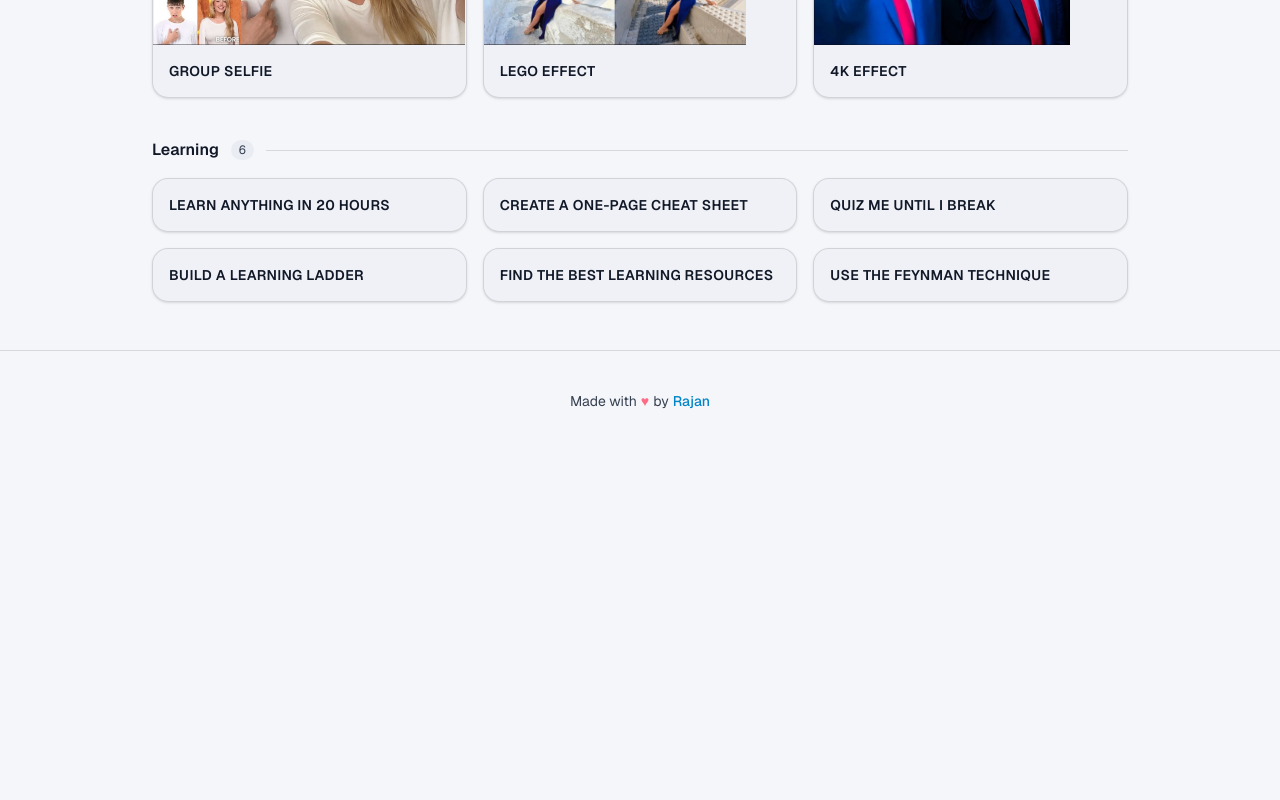
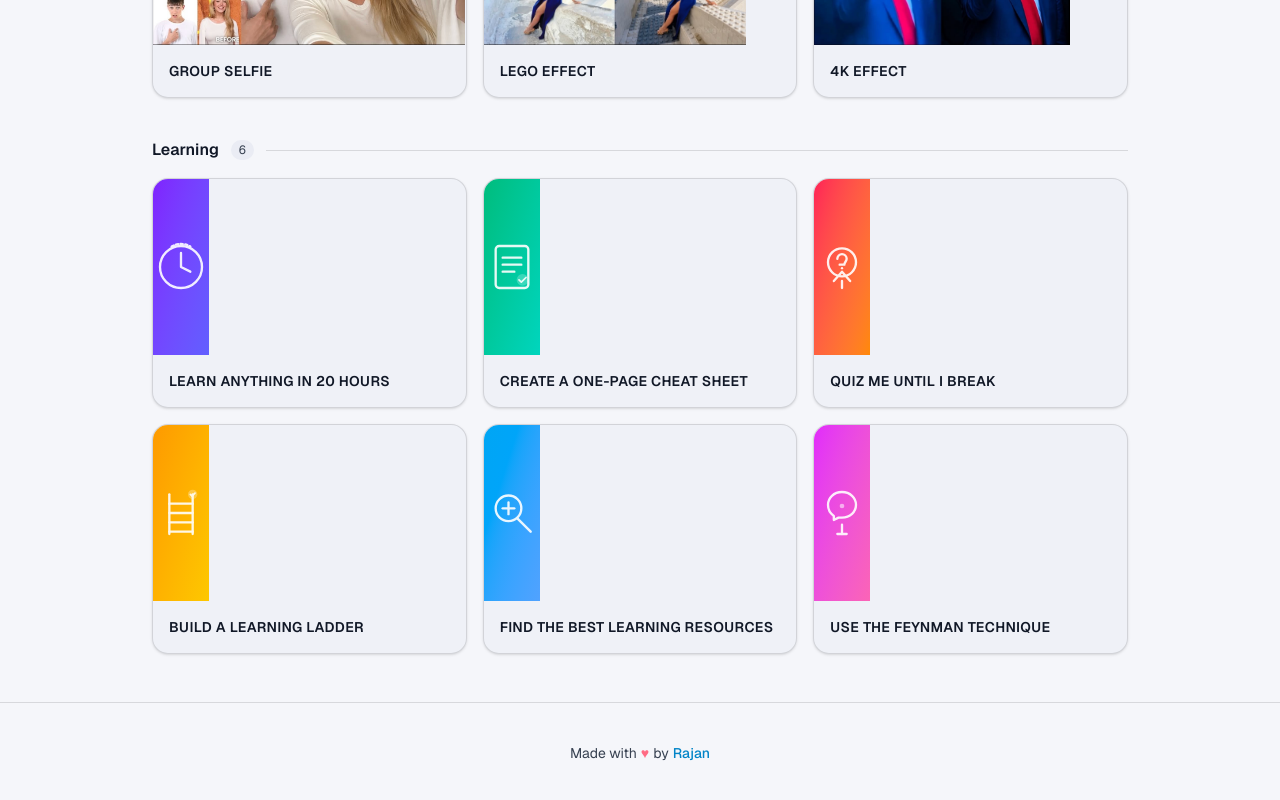
Before and after one commit to rznmgr630/learnwithrajan, a Next.js app: page /learn/ai-prompts in a window 1280 px wide. Shown: the part 692-1492 px from the top of the page. Before the commit the page ends 1143 px from the top, so only its background shows below. Built offline with nearby package versions, Linux system fonts and the light colour scheme.

Commit message:
feat(ai-prompts): add illustrated visuals for learning prompt cards

```diff
--- a/components/learn/AIPrompts.tsx
+++ b/components/learn/AIPrompts.tsx
@@ -2,6 +2,7 @@
 
 import Image from "next/image";
 import { useState } from "react";
+import type React from "react";
 
 interface PromptItem {
   id: number;
@@ -116,6 +117,81 @@ const PROMPTS: PromptItem[] = [
 
 const CATEGORIES = Array.from(new Set(PROMPTS.map((p) => p.category)));
 
+const PROMPT_VISUALS: Record<string, { gradient: string; icon: React.ReactNode }> = {
+  "LEARN ANYTHING IN 20 HOURS": {
+    gradient: "from-violet-600 to-indigo-500",
+    icon: (
+      <svg viewBox="0 0 48 48" fill="none" className="h-14 w-14 opacity-90" stroke="white" strokeWidth="2" strokeLinecap="round" strokeLinejoin="round">
+        <circle cx="24" cy="24" r="18" />
+        <polyline points="24,12 24,24 32,28" />
+        <path d="M16 6.5 Q24 2 32 6.5" strokeDasharray="2 2" />
+      </svg>
+    ),
+  },
+  "CREATE A ONE-PAGE CHEAT SHEET": {
+    gradient: "from-emerald-500 to-teal-400",
+    icon: (
+      <svg viewBox="0 0 48 48" fill="none" className="h-14 w-14 opacity-90" stroke="white" strokeWidth="2" strokeLinecap="round" strokeLinejoin="round">
+        <rect x="10" y="6" width="28" height="36" rx="3" />
+        <line x1="16" y1="16" x2="32" y2="16" />
+        <line x1="16" y1="22" x2="32" y2="22" />
+        <line x1="16" y1="28" x2="26" y2="28" />
+        <circle cx="33" cy="35" r="5" fill="white" stroke="none" opacity="0.25" />
+        <path d="M30 35l2 2 4-4" stroke="white" strokeWidth="1.5" />
+      </svg>
+    ),
+  },
+  "QUIZ ME UNTIL I BREAK": {
+    gradient: "from-rose-500 to-orange-400",
+    icon: (
+      <svg viewBox="0 0 48 48" fill="none" className="h-14 w-14 opacity-90" stroke="white" strokeWidth="2" strokeLinecap="round" strokeLinejoin="round">
+        <circle cx="24" cy="20" r="12" />
+        <path d="M20 17c0-2.2 1.8-4 4-4s4 1.8 4 4c0 2-2 3-2 5h-4" />
+        <circle cx="24" cy="25" r="1" fill="white" stroke="none" />
+        <path d="M17 36l7-8 7 8" />
+        <line x1="24" y1="36" x2="24" y2="42" />
+      </svg>
+    ),
+  },
+  "BUILD A LEARNING LADDER": {
+    gradient: "from-amber-500 to-yellow-400",
+    icon: (
+      <svg viewBox="0 0 48 48" fill="none" className="h-14 w-14 opacity-90" stroke="white" strokeWidth="2" strokeLinecap="round" strokeLinejoin="round">
+        <line x1="14" y1="8" x2="14" y2="42" />
+        <line x1="34" y1="8" x2="34" y2="42" />
+        <line x1="14" y1="16" x2="34" y2="16" />
+        <line x1="14" y1="24" x2="34" y2="24" />
+        <line x1="14" y1="32" x2="34" y2="32" />
+        <line x1="14" y1="40" x2="34" y2="40" />
+        <circle cx="34" cy="8" r="4" fill="white" stroke="none" opacity="0.3" />
+        <path d="M32 8l1.5 1.5L36 7" stroke="white" strokeWidth="1.5" />
+      </svg>
+    ),
+  },
+  "FIND THE BEST LEARNING RESOURCES": {
+    gradient: "from-sky-500 to-blue-400",
+    icon: (
+      <svg viewBox="0 0 48 48" fill="none" className="h-14 w-14 opacity-90" stroke="white" strokeWidth="2" strokeLinecap="round" strokeLinejoin="round">
+        <circle cx="21" cy="20" r="11" />
+        <line x1="29" y1="29" x2="40" y2="40" />
+        <line x1="16" y1="20" x2="26" y2="20" />
+        <line x1="21" y1="15" x2="21" y2="25" />
+      </svg>
+    ),
+  },
+  "USE THE FEYNMAN TECHNIQUE": {
+    gradient: "from-fuchsia-500 to-pink-400",
+    icon: (
+      <svg viewBox="0 0 48 48" fill="none" className="h-14 w-14 opacity-90" stroke="white" strokeWidth="2" strokeLinecap="round" strokeLinejoin="round">
+        <path d="M24 6c-7 0-12 5-12 11 0 4 2 7.5 5 9.5V30l4-2h3c7 0 12-5 12-11S31 6 24 6z" />
+        <line x1="24" y1="34" x2="24" y2="42" />
+        <line x1="20" y1="42" x2="28" y2="42" />
+        <circle cx="24" cy="18" r="2" fill="white" stroke="none" opacity="0.6" />
+      </svg>
+    ),
+  },
+};
+
 function CopyButton({ text }: { text: string }) {
   const [copied, setCopied] = useState(false);
 
@@ -178,10 +254,14 @@ function PromptDrawer({ item, onClose }: { item: PromptItem | null; onClose: ()
         </div>
 
         <div className="flex-1 overflow-y-auto p-5 flex flex-col gap-6">
-          {item.image && (
+          {item.image ? (
             // eslint-disable-next-line @next/next/no-img-element
             <img src={item.image} alt={item.imageAlt ?? item.title} className="h-auto w-full rounded-xl border border-[var(--border)]" />
-          )}
+          ) : PROMPT_VISUALS[item.title] ? (
+            <div className={`flex h-48 items-center justify-center rounded-xl bg-gradient-to-br ${PROMPT_VISUALS[item.title].gradient}`}>
+              {PROMPT_VISUALS[item.title].icon}
+            </div>
+          ) : null}
           <div>
             <div className="flex items-center justify-between gap-3 mb-2">
               <span className="text-xs font-semibold uppercase tracking-widest text-[var(--muted)]">Prompt</span>
@@ -203,7 +283,7 @@ function PromptCard({ item, onClick }: { item: PromptItem; onClick: () => void }
       onClick={onClick}
       className="group flex flex-col overflow-hidden rounded-2xl border border-[var(--border)] bg-[color-mix(in_oklab,var(--elevated)_50%,transparent)] text-left shadow-sm transition hover:border-[color-mix(in_oklab,var(--accent)_40%,var(--border))] hover:bg-[var(--elevated)]"
     >
-      {item.image && (
+      {item.image ? (
         <div className="overflow-hidden">
           <Image
             src={item.image}
@@ -213,7 +293,11 @@ function PromptCard({ item, onClick }: { item: PromptItem; onClick: () => void }
             className="h-44 w-full object-cover transition duration-300 group-hover:scale-105"
           />
         </div>
-      )}
+      ) : PROMPT_VISUALS[item.title] ? (
+        <div className={`flex h-44 items-center justify-center bg-gradient-to-br ${PROMPT_VISUALS[item.title].gradient} transition duration-300 group-hover:brightness-110`}>
+          {PROMPT_VISUALS[item.title].icon}
+        </div>
+      ) : null}
       <div className="flex flex-1 items-center px-4 py-4">
         <span className="text-sm font-semibold tracking-wide text-[var(--text)] group-hover:text-[var(--accent)]">
           {item.title}
```
